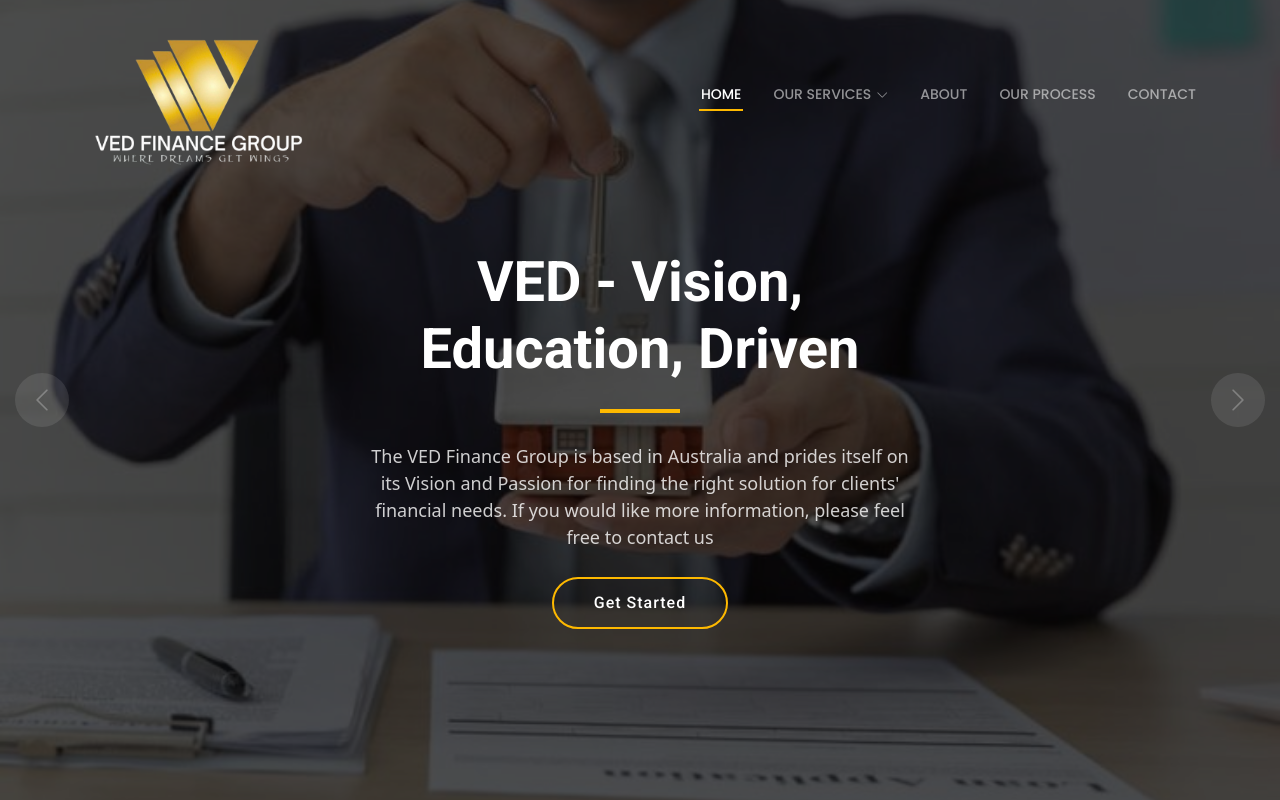
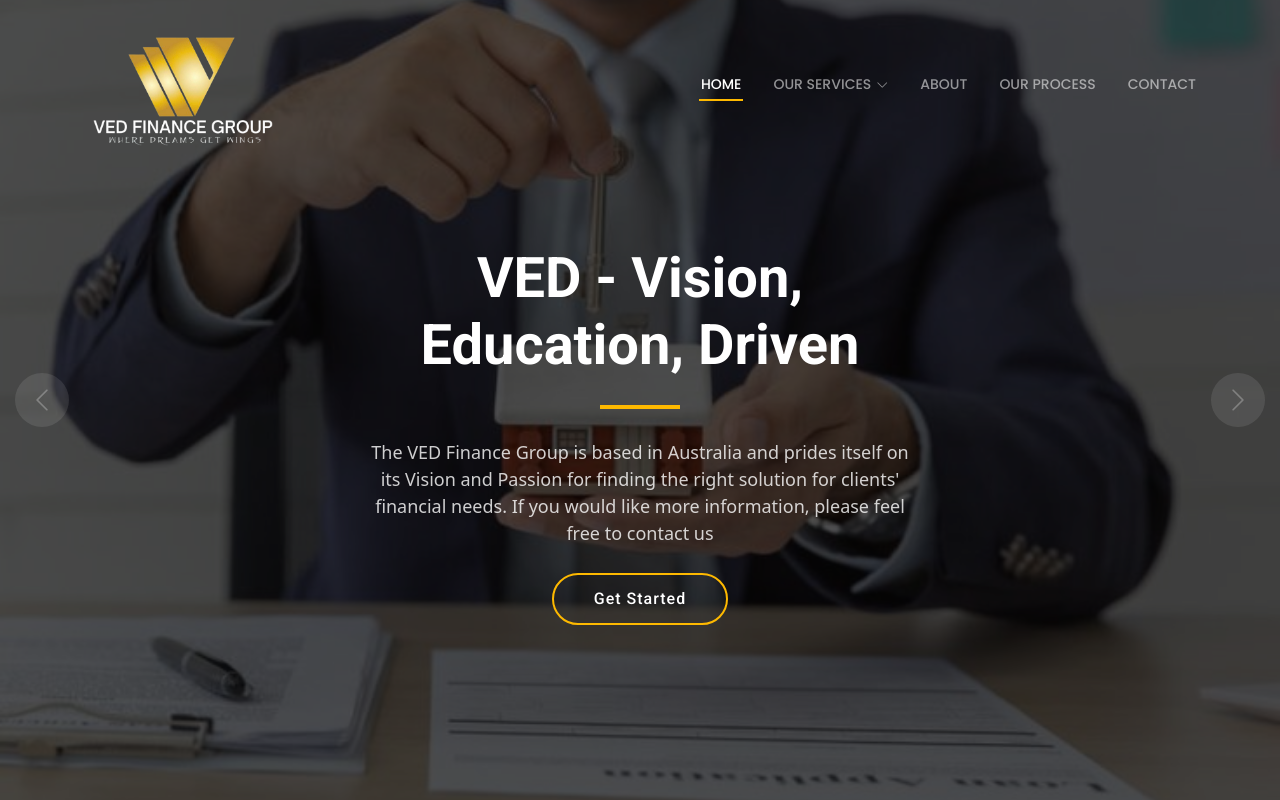
Before and after one commit to saimsohailKH/ved-finance, a React (Create React App) app: page / in a window 1280 px wide. Shown: the top 800 px of the page. Built offline with nearby package versions, Linux system fonts and the light colour scheme.

Commit message:
reduce logo size

```diff
--- a/src/App.css
+++ b/src/App.css
@@ -198,7 +198,7 @@ h6 {
 }
 
 .header .logo img {
-  max-height: 150px;
+  max-height: 130px;
   margin-right: 8px;
 }
 
--- a/src/pages/landing.js
+++ b/src/pages/landing.js
@@ -30,7 +30,7 @@ function Landing() {
           <div class="info d-flex align-items-center">
             <div class="container">
               <div class="row justify-content-center" data-aos="fade-up" data-aos-delay="100">
-                <div class="col-lg-6 text-center mt-2">
+                <div class="col-lg-6 text-center">
                   <h2>VED - Vision, Education, Driven</h2>
                   <p>The VED Finance Group is based in Australia and prides itself on its Vision and Passion for finding the right solution for clients' financial needs. If you would like more information, please feel free to contact us</p>
                   <a href="#get-started" class="btn-get-started">Get Started</a>
```
